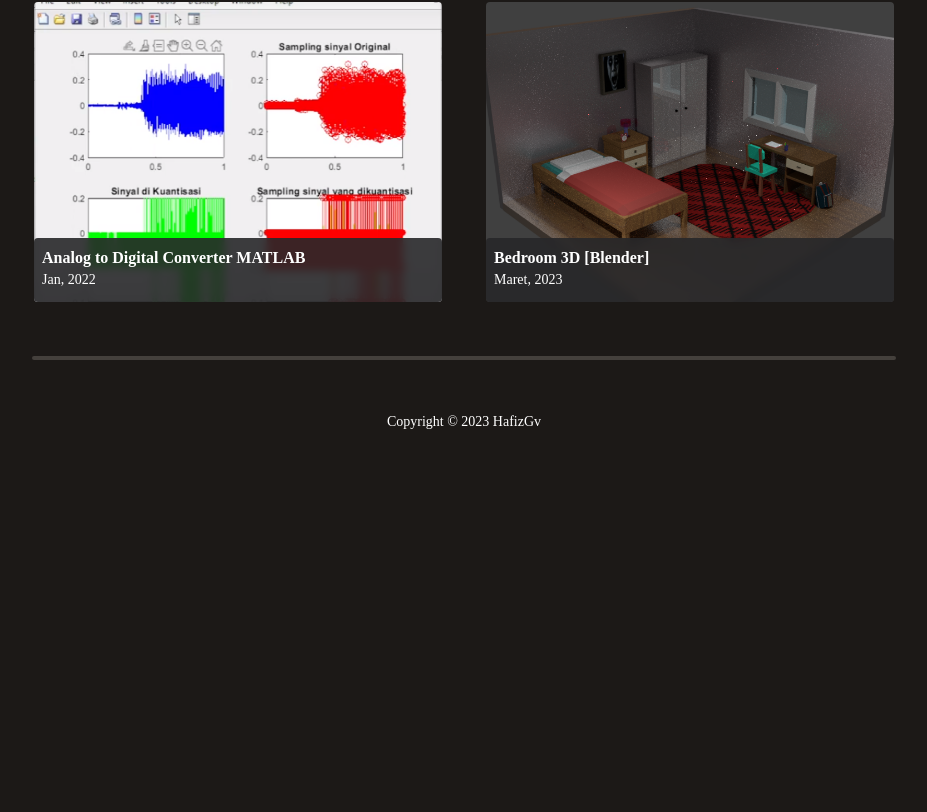
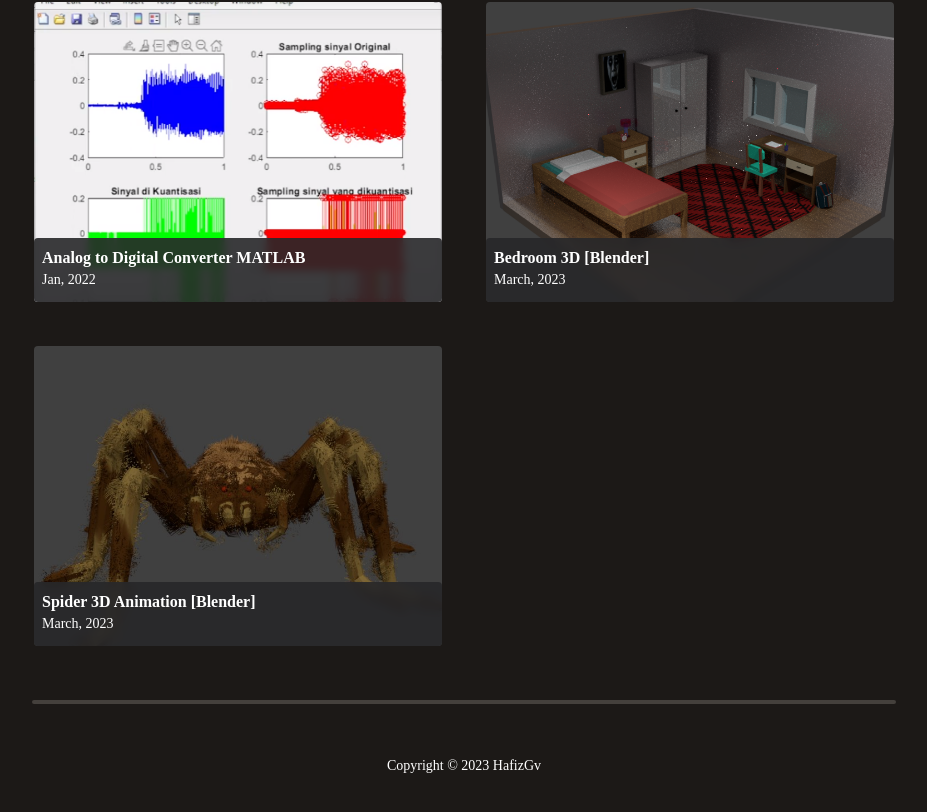
Before and after one commit to hafizgv/personal-web, a Next.js app: page /projects in a window 1280 px wide. Shown: the part 954-1766 px from the top of the page, without its empty margins (176-1103 px from the left). Before the commit the page ends 1466 px from the top, so only its background shows below. Built offline with nearby package versions, Linux system fonts and the light colour scheme.

Commit message:
fixing 'projects' page, adding new project

```diff
--- a/pages/projects.js
+++ b/pages/projects.js
@@ -13,7 +13,7 @@
                 <link rel="icon" href="/favicon.ico" />
             </Head>
             <Navbar/>
-            <div className='flex flex-col items-center gap-5 py-20 text-white max-w-5xl m-auto text-sm md:text-base px-10 sm:px-20'>
+            <div className='flex flex-col items-center gap-5 py-20 text-white max-w-5xl m-auto text-sm lg:text-base px-10 sm:px-20'>
                 <div id='projects' className='w-full'>
                     <h1 className='text-2xl font-bold'>Projects</h1>
                     <p className='mt-2'>Here's all my projects from small projects to... I don't think I've made big projects yet.</p>
@@ -74,7 +74,17 @@
                             <Image className='rounded relative object-cover h-[300px] w-full' src='/kamarsiapa.png' width={300} height={300} />
                             <figcaption className='rounded bg-zinc-800/90 backdrop-blur-sm h-16 p-2 absolute bottom-[0px] w-[100%]'>
                             <h3 className='font-semibold'>Bedroom 3D [Blender]</h3>
-                            <p className='text-sm'>Maret, 2023</p>
+                            <p className='text-sm'>March, 2023</p>
+                            </figcaption>
+                        </figure>
+                        </Link>
+
+                        <Link href='https://youtu.be/DWw-EuRniig' target='_blank' className='project w-full h-full'>
+                        <figure className='rounded relative -z-10'>
+                            <Image className='rounded relative object-cover h-[300px] w-full' src='/spider.jpg' width={300} height={300} />
+                            <figcaption className='rounded bg-zinc-800/90 backdrop-blur-sm h-16 p-2 absolute bottom-[0px] w-[100%]'>
+                            <h3 className='font-semibold'>Spider 3D Animation [Blender]</h3>
+                            <p className='text-sm'>March, 2023</p>
                             </figcaption>
                         </figure>
                         </Link>
```
Also changed, not shown: public/spider.jpg (added).
